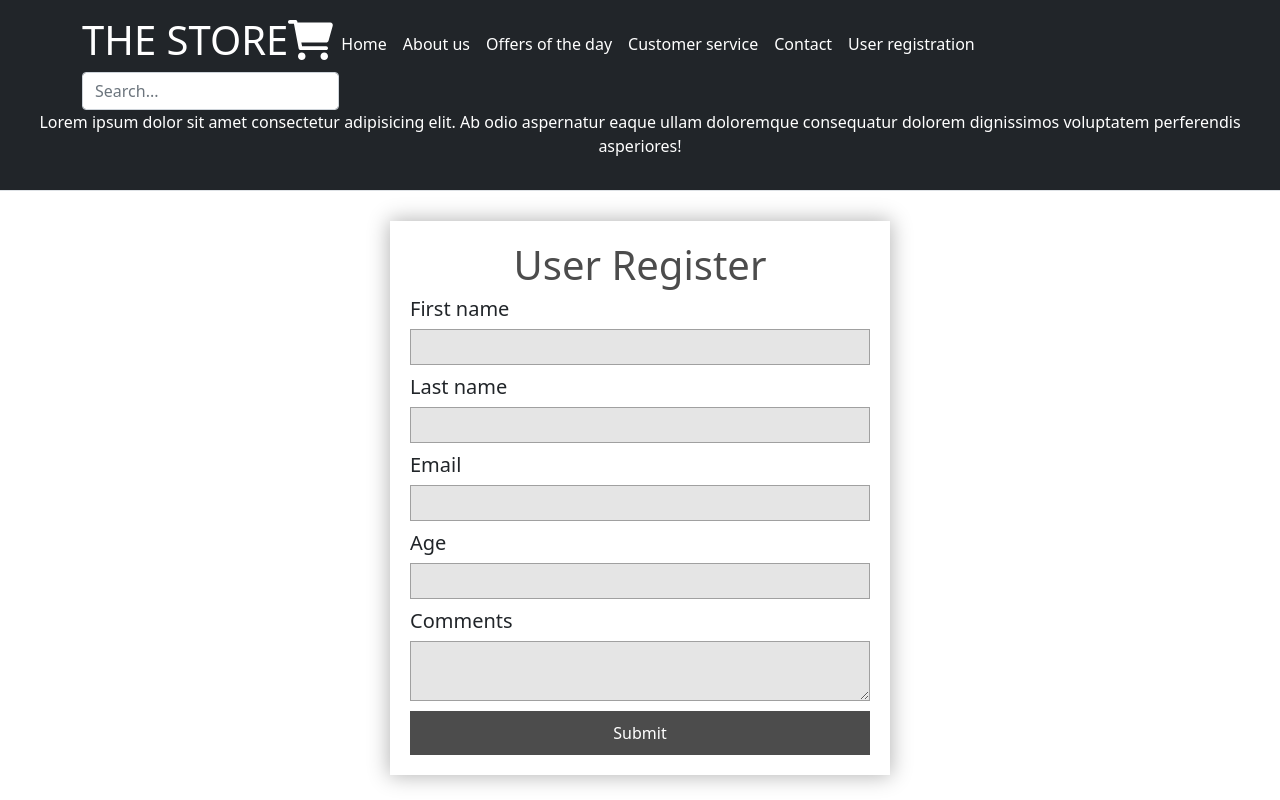
After one commit to alexandergomezosorio/tallerTienda, a PHP site: page /views/userRegistration.php in a window 1280 px wide. The commit adds this page. Run offline with PHP 8.4, Linux system fonts and the light colour scheme.

Commit message:
se actualiza enlaces y se crea el formulario

```diff
--- a/controllers/empleadoscotrolles.php
+++ b/controllers/controllerEmployees.php
@@ -1,7 +1,7 @@
 <?php
 include("../models/DB.php");
 
-if (isset($_post["understood"])) {
+if (isset($_post["boton"])) {
 
     $firstName=$_post["first name"];
     $lastName = $_post["last name"];
@@ -10,10 +10,6 @@ if (isset($_post["understood"])) {
     $comments = $_post["comments"];
 
     echo($firstName." ".$lastName." ".$email." ".$age." ");
-    $dataBase = new $dataBase();
-    $dataBase -> conectWithDB();
-}else{
-    echo ("No deberias estar aca");
 }
 
 ?>
--- a/public/estilos.css
+++ b/public/estilos.css
@@ -12,7 +12,7 @@ body{
     border-width: 1px;
     border-radius: 4px;
     margin-top: 15px;
-    box-shadow: 0px 1px 10px rgba(0, 0, 0, 0.2);
+    box-shadow: 0px 1px 10px rgba(238, 228, 228, 0.2);
     cursor:default;
     transition: all 400ms ease;
 }
--- /dev/null
+++ b/public/userRegistration.css
@@ -0,0 +1,45 @@
+* {
+    box-sizing: border-box;
+}
+
+body {
+    margin: 0;
+    font-family: sans-serif;
+}
+
+.form {
+    width: 500px;
+    max-width: 100%;
+    margin: auto;
+    margin-top: 30px;
+    padding: 20px;
+    box-shadow: 0 0 20px 1px rgba(0, 0, 0, 0.3);
+}
+
+.title {
+    text-align: center;
+    margin-top: 0;
+    color: rgba(0, 0, 0, 0.7);
+}
+
+.input,
+.submit {
+    display: block;
+    width: 100%;
+    font-size: 1em;
+}
+
+.input {
+    padding: 5px;
+    background: rgba(0, 0, 0, 0.1);
+    border: 1px solid rgba(0, 0, 0, 0.3);
+    margin-bottom: 10px;
+}
+
+.submit {
+    background: rgba(0, 0, 0, 0.7);
+    color: white;
+    padding: 10px 20px;
+    cursor: pointer;
+    border: none;
+}
--- /dev/null
+++ b/views/userRegistration.php
@@ -0,0 +1,64 @@
+<!DOCTYPE html>
+<html lang="en">
+
+<head>
+
+    <meta charset="UTF-8">
+    <meta http-equiv="X-UA-Compatible" content="IE=edge">
+    <meta name="viewport" content="width=device-width, initial-scale=1.0">
+    <title>Document</title>
+    <link rel="stylesheet" href="../public/userRegistration.css">
+    <link href="https://cdn.jsdelivr.net/npm/bootstrap@5.1.1/dist/css/bootstrap.min.css" rel="stylesheet" integrity="sha384-F3w7mX95PdgyTmZZMECAngseQB83DfGTowi0iMjiWaeVhAn4FJkqJByhZMI3AhiU" crossorigin="anonymous">
+    <link rel="stylesheet" href="https://cdnjs.cloudflare.com/ajax/libs/font-awesome/6.0.0-beta2/css/all.css" integrity="sha512-Q0DfJ+I5cbH4Wm20NlPZ/fENHil7k3ZgzI9b71LfQAB1IlM8Gt7aO7eOPX2QzYT+4fZaF6u1kSfZAHczl4r/9Q==" crossorigin="anonymous" referrerpolicy="no-referrer" />
+
+</head>
+
+<body>
+    <header class="p-3 mb-3 border-bottom bg-dark ">
+        <div class="container">
+            <div class="d-flex flex-wrap align-items-center justify-content-center justify-content-lg-start">
+                <h1 class="text-white">THE STORE<i class="fas fa-shopping-cart"></i></h1>
+                <ul class="nav col-12 col-lg-auto me-lg-auto mb-2 justify-content-center mb-md-0">
+                    <li><a href="../index.php" class="nav-link px-2 link-dark text-white">Home</a></li>
+                    <li><a href="#" class="nav-link px-2 link-dark text-white">About us</a></li>
+                    <li><a href="#" class="nav-link px-2 link-dark text-white">Offers of the day</a></li>
+                    <li><a href="#" class="nav-link px-2 link-dark text-white">Customer service</a></li>
+                    <li><a href="#" class="nav-link px-2 link-dark text-white">Contact</a></li>
+                    <li><a href="./views/userRegistration.php" class="nav-link px-2 link-dark text-white">User registration</a></li>
+                </ul>
+
+                <form class="col-12 col-lg-auto mb-3 mb-lg-0 me-lg-3">
+                    <input type="search" class="form-control" placeholder="Search..." aria-label="Search">
+                </form>
+            </div>
+        </div>
+        </div>
+        <div class="linea1 text-center text-white">
+            <p>Lorem ipsum dolor sit amet consectetur adipisicing elit. Ab odio aspernatur eaque ullam doloremque consequatur dolorem dignissimos voluptatem perferendis asperiores!</p>
+        </div>
+        </div>
+    </header>
+    <main>
+        <form action="" class="form">
+            <h1 class="title">User Register</h1>
+            <h5>First name</h5>
+            <input name="fist name"type="text" class="input">
+            <h5>Last name</h5>
+            <input name="last name"type="text" class="input">
+            <h5>Email</h5>
+            <input name="email"type="email" class="input">
+            <h5>Age</h5>
+            <input name="age"type="number" class="input">
+            <h5>Comments</h5>
+            <textarea name="comments"class=" input"  name="descripcion"></textarea>
+            <input name="boton"type="submit" class="submit">
+        </form>
+
+    </main>
+    <script src="https://cdnjs.cloudflare.com/ajax/libs/font-awesome/6.0.0-beta2/js/all.min.js" integrity="sha512-cyAbuGborsD25bhT/uz++wPqrh5cqPh1ULJz4NSpN9ktWcA6Hnh9g+CWKeNx2R0fgQt+ybRXdabSBgYXkQTTmA==" crossorigin="anonymous" referrerpolicy="no-referrer">
+    </script>
+    <script src="https://cdn.jsdelivr.net/npm/bootstrap@5.1.1/dist/js/bootstrap.bundle.min.js" integrity="sha384-/bQdsTh/da6pkI1MST/rWKFNjaCP5gBSY4sEBT38Q/9RBh9AH40zEOg7Hlq2THRZ" crossorigin="anonymous"></script>
+    <script src="form.js"></script>
+</body>
+
+</html>
```
Also changed, not shown: index.php (+8 -50 lines), tiendaBello.sql (added, +63 -0 lines), views/sports.php (renamed from views/deportes.php), views/technology.php (renamed from views/tecnologia.php).
